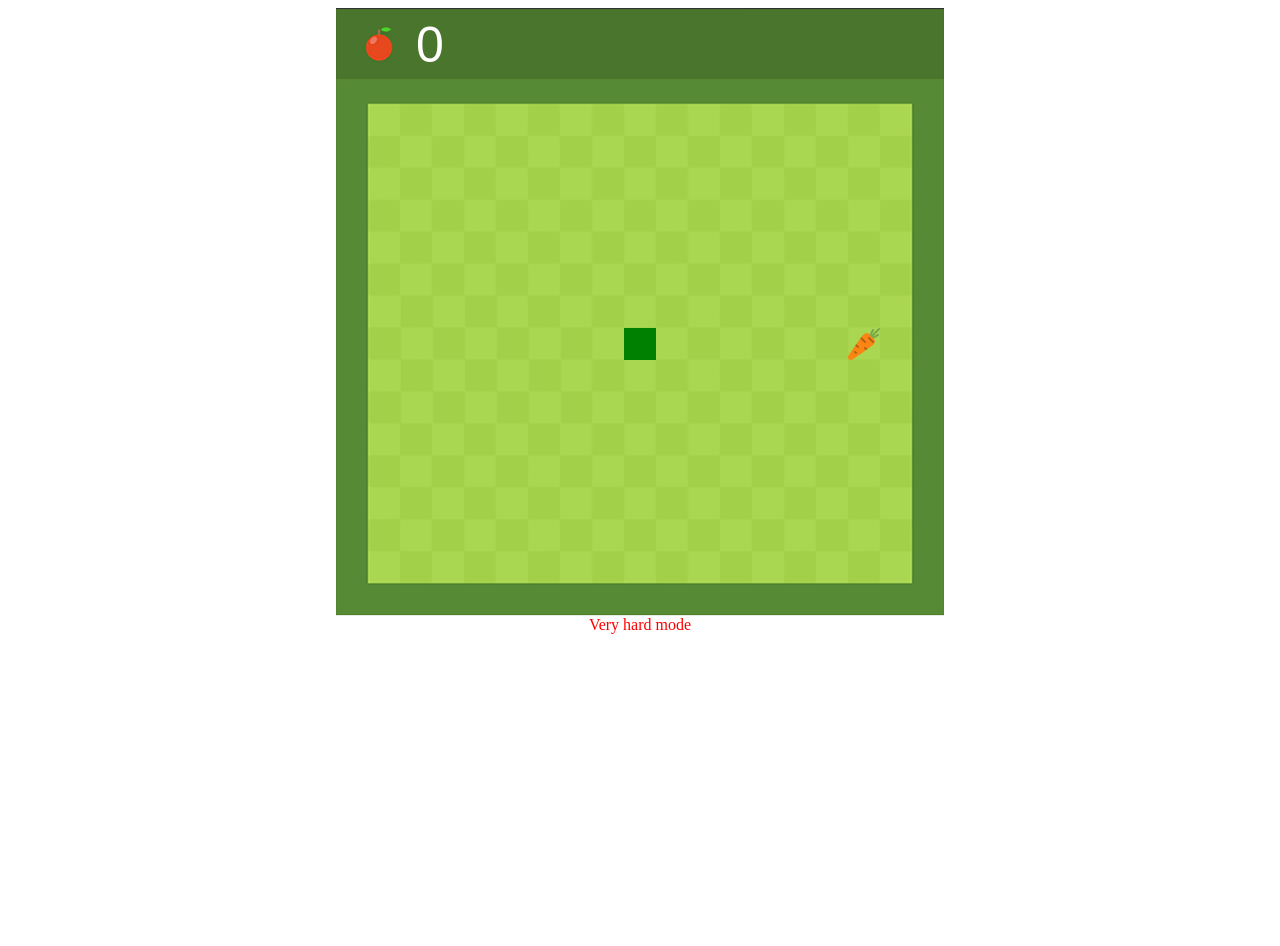
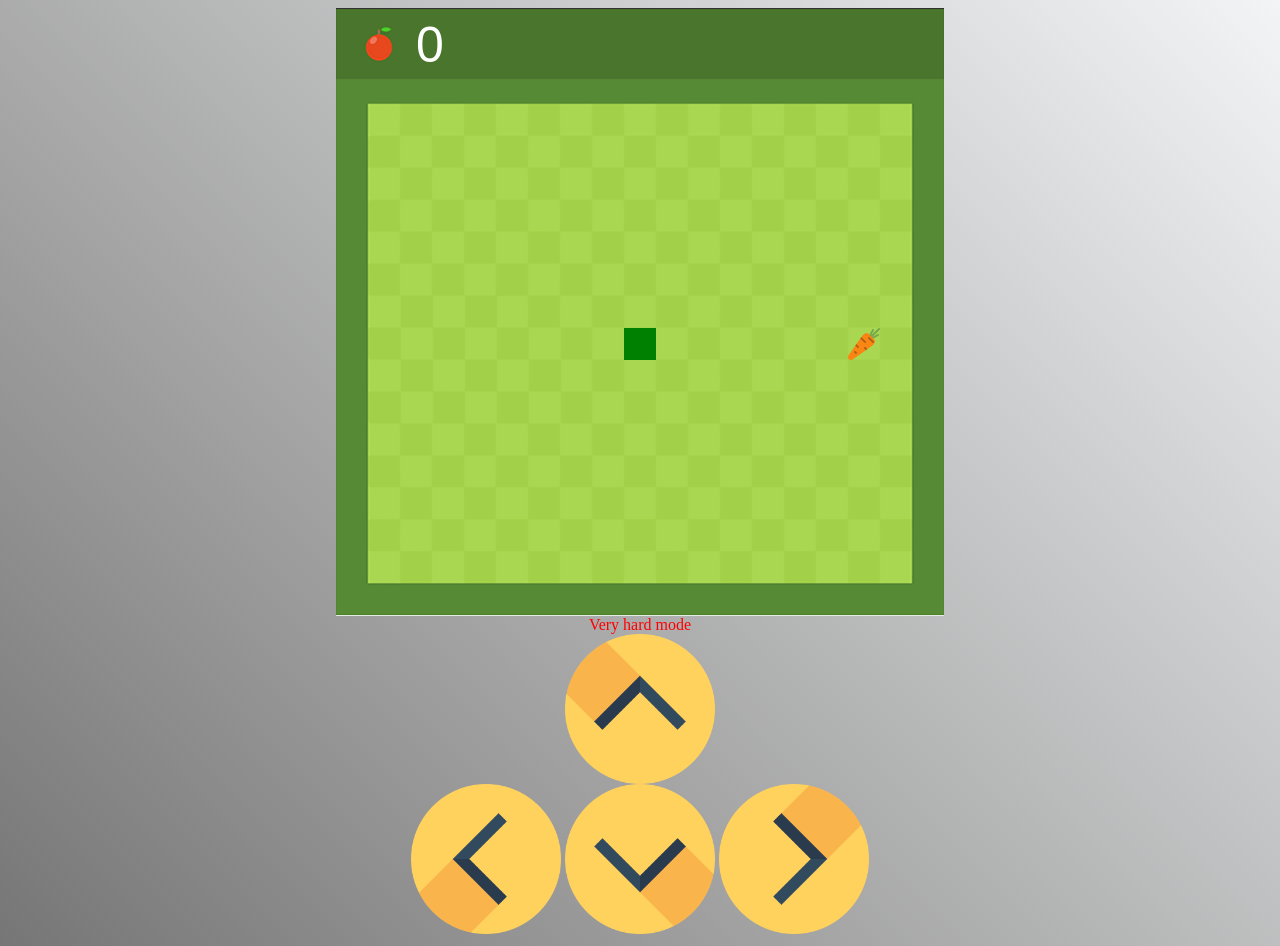
Before and after one commit to Rofliks/zmeuka, a plain HTML site: page index.html in a window 1280 px wide. Before the commit the page ends 800 px from the top, so only its background shows below. Drawn offline with Linux system fonts and the light colour scheme.

Commit message:
Add files via upload

```diff
--- a/index.html
+++ b/index.html
@@ -11,5 +11,14 @@
 	<canvas id="game" width="608" height="608"></canvas>
 	<script src="script.js"></script>
 	<a onclick="hardMode()">Very hard mode</a>
+
+	<div class="move-mobile">
+		<img src="img/стрелка.png" onclick="moveUp()" class="img-up">
+		<div class="second-row">
+			<img src="img/стрелка.png" onclick="moveLeft()" class="img-left">
+			<img src="img/стрелка.png" onclick="moveDown()" class="img-down">
+			<img src="img/стрелка.png" onclick="moveRight()" class="img-right">
+		</div>
+	</div>
 </body>
 </html>
--- a/script.js
+++ b/script.js
@@ -27,6 +27,23 @@ snake[0]= {
 document.addEventListener("keydown", direction);
 
 let dir;
+
+function moveDown(){
+    var evt = new KeyboardEvent('keydown', {'keyCode':40, 'which':40});
+    document.dispatchEvent(evt);
+}
+function moveUp(){
+    var evt = new KeyboardEvent('keydown', {'keyCode':38, 'which':38});
+    document.dispatchEvent(evt);
+}
+function moveLeft(){
+    var evt = new KeyboardEvent('keydown', {'keyCode':37, 'which':37});
+    document.dispatchEvent(evt);
+}
+function moveRight(){
+    var evt = new KeyboardEvent('keydown', {'keyCode':39, 'which':39});
+    document.dispatchEvent(evt);
+}
 
 function direction(event){
     if(event.keyCode == 37 && dir != "right")
--- a/style.css
+++ b/style.css
@@ -1,3 +1,7 @@
+body{
+    background: linear-gradient(45deg, #777676, #f2f4f5);;
+}
+
 canvas{
     display: block;
     margin: 0 auto;
@@ -7,3 +11,29 @@ a{
     text-align: center;
     color: red;
 }
+
+.move-mobile img{
+    width: 150px;
+}
+
+.img-up{
+    display: block;
+    margin-left: auto;
+    margin-right: auto;
+    transform: rotate(180deg);
+}
+
+.img-right{
+    transform: rotate(270deg);
+}
+
+.img-left{
+    transform: rotate(90deg);
+}
+
+.second-row{
+    display: block;
+    text-align: center;
+    /* margin-left: auto;
+    margin-right: auto;   */
+}
```
Also changed, not shown: img/стрелка.png (added).
